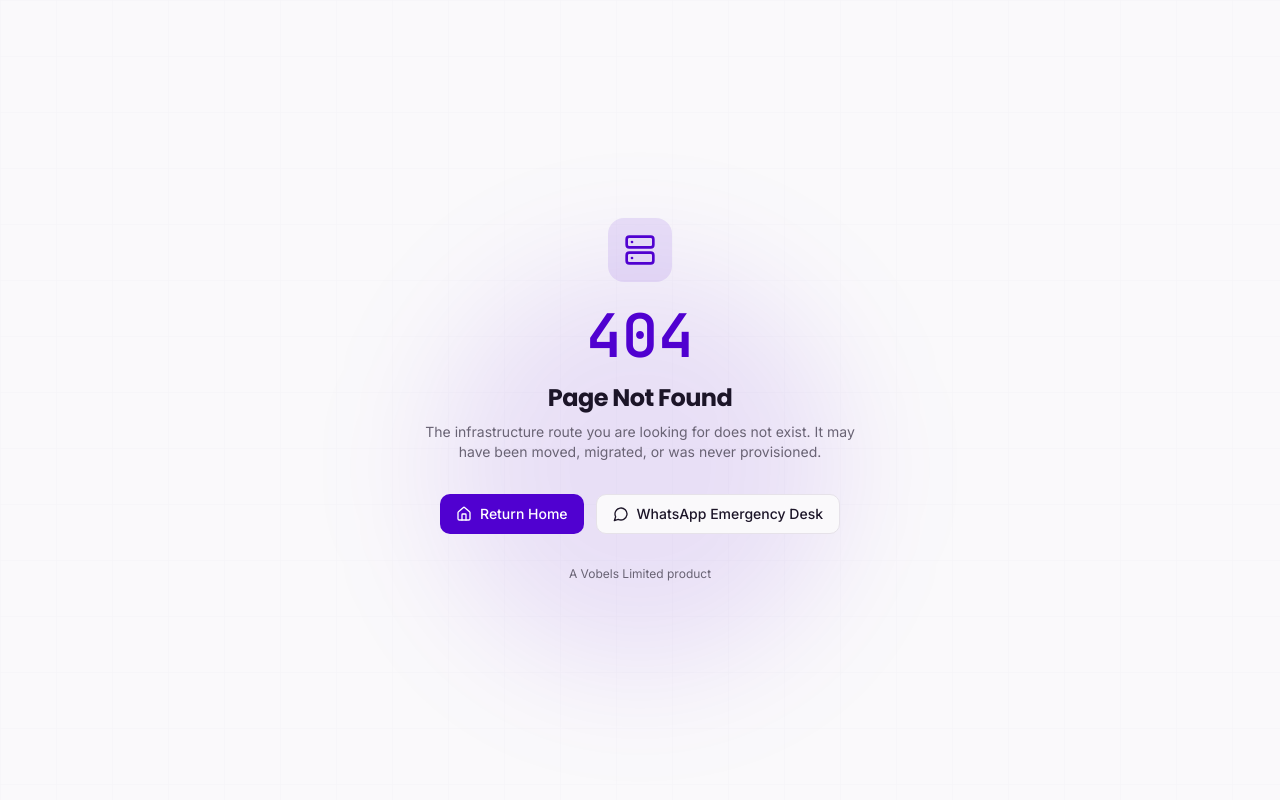
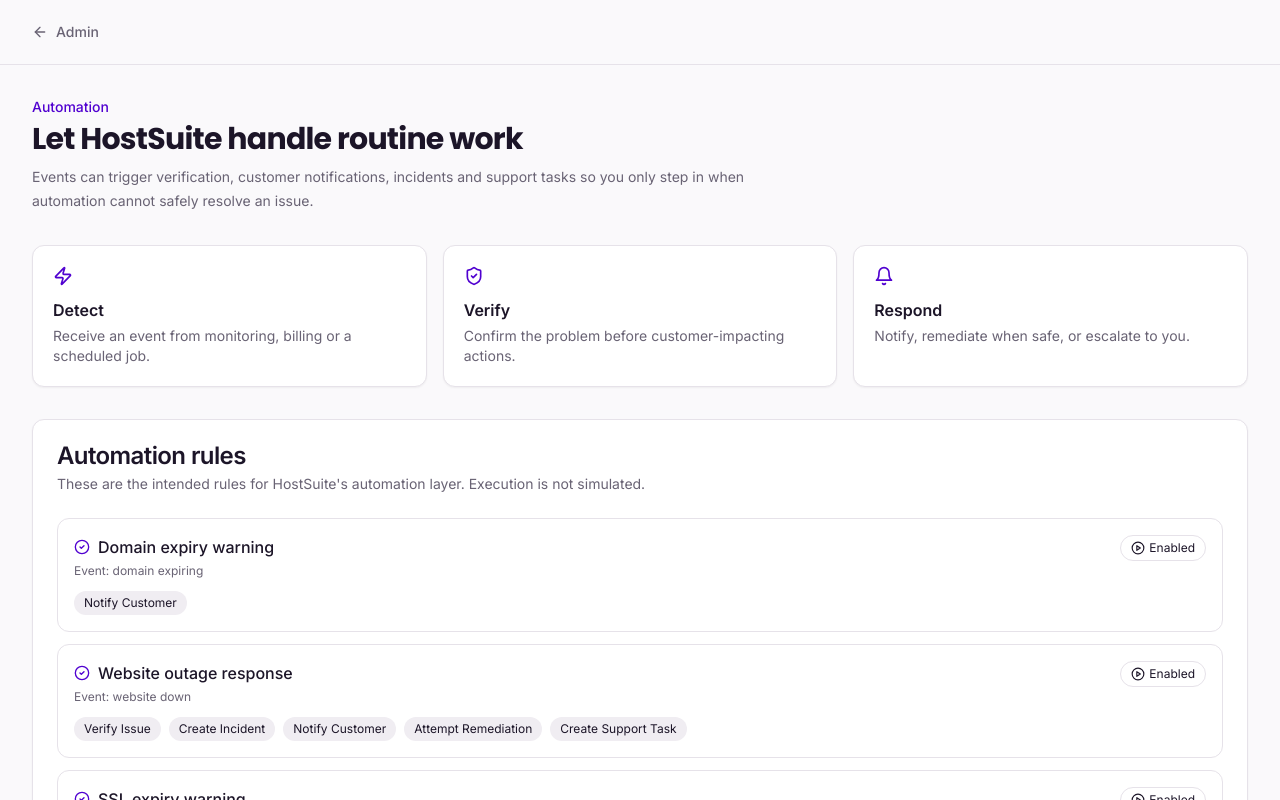
Before and after one commit to Holladworld/hostsuite, a Next.js app: page /admin/automation in a window 1280 px wide. Before the commit this address had no page. Shown: the top 800 px of the page. Built offline with nearby package versions, Linux system fonts and the light colour scheme.

Commit message:
feat: add automation admin surface

```diff
--- /dev/null
+++ b/app/admin/automation/page.tsx
@@ -0,0 +1,24 @@
+'use client';
+
+import Link from 'next/link';
+import { ArrowLeft, Bell, CheckCircle2, Clock3, PlayCircle, ShieldCheck, Zap } from 'lucide-react';
+import { Card, CardContent, CardDescription, CardHeader, CardTitle } from '@/components/ui/card';
+import { DEFAULT_AUTOMATION_RULES, type AutomationRule } from '@/lib/automation';
+
+function actionLabel(action: AutomationRule['actions'][number]) {
+  return action.replaceAll('_', ' ');
+}
+
+export default function AdminAutomationPage() {
+  return (
+    <div className="min-h-screen bg-background">
+      <header className="border-b border-border"><div className="mx-auto flex h-16 max-w-7xl items-center px-4 sm:px-6 lg:px-8"><Link href="/admin" className="inline-flex items-center gap-2 text-sm font-medium text-muted-foreground hover:text-foreground"><ArrowLeft className="h-4 w-4" /> Admin</Link></div></header>
+      <main className="mx-auto max-w-7xl px-4 py-8 sm:px-6 lg:px-8">
+        <div><p className="text-sm font-medium text-primary">Automation</p><h1 className="mt-1 font-display text-3xl font-bold tracking-tight">Let HostSuite handle routine work</h1><p className="mt-2 max-w-3xl text-sm leading-6 text-muted-foreground">Events can trigger verification, customer notifications, incidents and support tasks so you only step in when automation cannot safely resolve an issue.</p></div>
+        <div className="mt-8 grid gap-4 sm:grid-cols-3"><Card><CardContent className="p-5"><Zap className="h-5 w-5 text-primary" /><p className="mt-3 font-semibold">Detect</p><p className="mt-1 text-sm text-muted-foreground">Receive an event from monitoring, billing or a scheduled job.</p></CardContent></Card><Card><CardContent className="p-5"><ShieldCheck className="h-5 w-5 text-primary" /><p className="mt-3 font-semibold">Verify</p><p className="mt-1 text-sm text-muted-foreground">Confirm the problem before customer-impacting actions.</p></CardContent></Card><Card><CardContent className="p-5"><Bell className="h-5 w-5 text-primary" /><p className="mt-3 font-semibold">Respond</p><p className="mt-1 text-sm text-muted-foreground">Notify, remediate when safe, or escalate to you.</p></CardContent></Card></div>
+        <Card className="mt-8"><CardHeader><CardTitle>Automation rules</CardTitle><CardDescription>These are the intended rules for HostSuite's automation layer. Execution is not simulated.</CardDescription></CardHeader><CardContent className="space-y-3">{DEFAULT_AUTOMATION_RULES.map((rule) => <div key={rule.id} className="rounded-xl border border-border p-4"><div className="flex flex-col gap-3 sm:flex-row sm:items-start sm:justify-between"><div><div className="flex items-center gap-2"><CheckCircle2 className="h-4 w-4 text-primary" /><p className="font-medium">{rule.name}</p></div><p className="mt-1 text-xs text-muted-foreground">Event: {rule.event.replaceAll('_', ' ')}</p></div><span className="inline-flex w-fit items-center gap-1 rounded-full border border-border px-2.5 py-1 text-xs"><PlayCircle className="h-3.5 w-3.5" /> Enabled</span></div><div className="mt-3 flex flex-wrap gap-2">{rule.actions.map((action) => <span key={action} className="rounded-full bg-muted px-2.5 py-1 text-xs capitalize">{actionLabel(action)}</span>)}</div></div>)}</CardContent></Card>
+        <Card className="mt-6 border-primary/20 bg-primary/5"><CardContent className="flex gap-3 p-5"><Clock3 className="mt-0.5 h-5 w-5 shrink-0 text-primary" /><div><p className="font-semibold">Execution boundary</p><p className="mt-1 text-sm leading-6 text-muted-foreground">Scheduled jobs and provider mutations will run server-side through authenticated workers/adapters. The browser cannot execute domain renewals, change DNS, send provider commands or silently remediate customer infrastructure.</p></div></CardContent></Card>
+      </main>
+    </div>
+  );
+}
```
